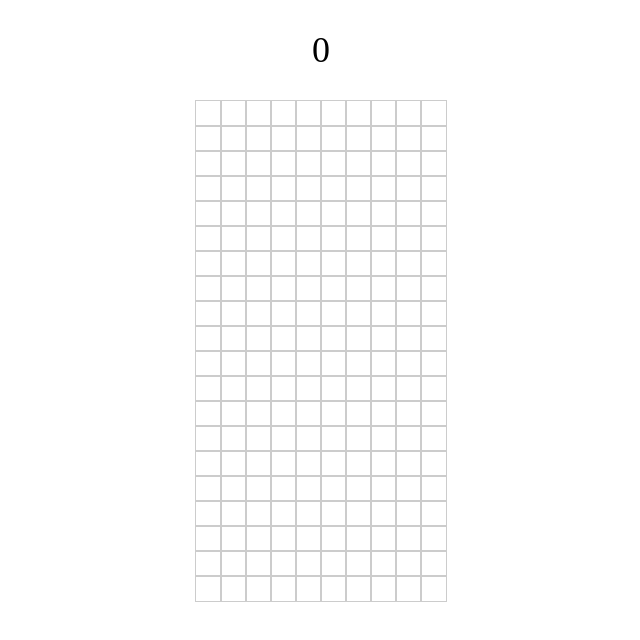
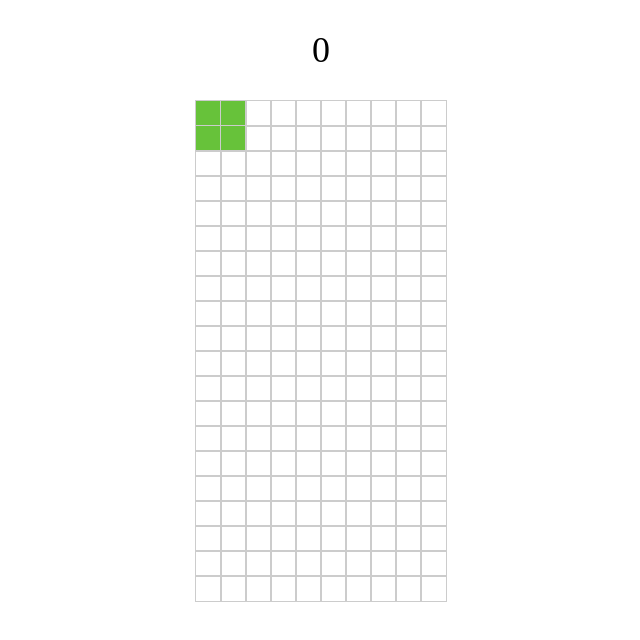
Before and after one commit to jangjihoon96/Tetris, a website: page src/index.html in a window 1280 px wide. Shown: the whole page, without its empty margins (319-959 px from the left). Drawn offline with Linux system fonts and the light colour scheme.

Commit message:
feat: 기본 블럭 DOM에 생성

```diff
--- a/src/css/style.css
+++ b/src/css/style.css
@@ -20,3 +20,6 @@
   height: 25px;
   outline: 1px solid #ccc;
 }
+.tree {
+  background-color: #67c23a;
+}
--- a/src/js/index.js
+++ b/src/js/index.js
@@ -1,12 +1,64 @@
+// DOM
 const playground = document.querySelector(".playground > ul");
 
-for (let i = 0; i < 20; i++) {
+// Setting
+const GAME_ROWS = 20;
+const GAME_COLS = 10;
+
+// variables
+let score = 0;
+let duration = 500;
+let downInerval;
+let tempMovingItem;
+
+const BLOCKS = {
+  tree: [
+    [
+      [0, 0],
+      [0, 1],
+      [1, 0],
+      [1, 1],
+    ],
+    [],
+    [],
+    [],
+  ],
+};
+
+const movingItem = {
+  type: "tree",
+  direction: 0,
+  top: 0,
+  left: 0,
+};
+
+init();
+// functions
+function init() {
+  tempMovingItem = { ...movingItem };
+  for (let i = 0; i < GAME_ROWS; i++) {
+    prependNewLine();
+  }
+  randomBlocks();
+}
+
+function prependNewLine() {
   const li = document.createElement("li");
   const ul = document.createElement("ul");
-  for (let j = 0; j < 10; j++) {
+  for (let j = 0; j < GAME_COLS; j++) {
     const matrix = document.createElement("li");
     ul.insertAdjacentElement("afterbegin", matrix);
   }
   li.insertAdjacentElement("afterbegin", ul);
   playground.insertAdjacentElement("afterbegin", li);
 }
+
+function randomBlocks() {
+  const { type, direction, top, left } = tempMovingItem;
+  BLOCKS[type][direction].forEach((block) => {
+    const x = block[0];
+    const y = block[1];
+    const target = playground.childNodes[y].childNodes[0].childNodes[x];
+    target.classList.add(type);
+  });
+}
```
